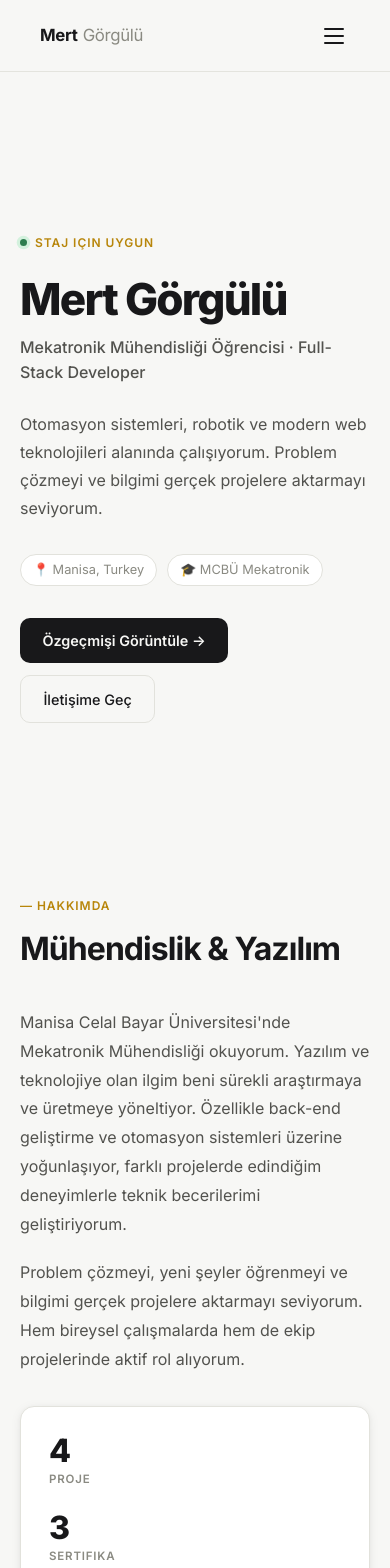
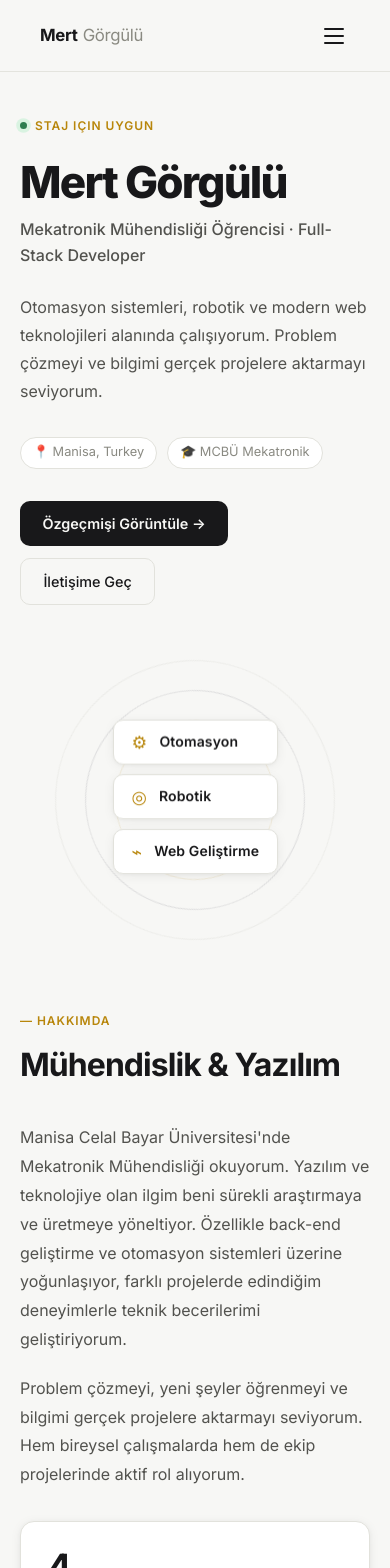
Before and after one commit to m3rtg/Mert-site, a SvelteKit app: page / in a window 390 px wide. Shown: the top 1568 px of the page. Built offline with nearby package versions, Linux system fonts and the light colour scheme.

Commit message:
fix: mobile UI bug fixes

```diff
--- a/src/routes/+page.svelte
+++ b/src/routes/+page.svelte
@@ -726,10 +726,41 @@
      RESPONSIVE
   ══════════════════════════════ */
   @media (max-width: 768px) {
+    .hero-section {
+      min-height: auto;
+      padding-top: 2rem;
+      padding-bottom: 2rem;
+    }
     .hero-grid {
       grid-template-columns: 1fr;
+      gap: 2.5rem;
     }
-    .hero-graphic { display: none; }
+    .hero-graphic {
+      height: 310px;
+      width: 100%;
+      display: flex;
+      align-items: center;
+      justify-content: center;
+      overflow: hidden;
+    }
+    .geo-1 {
+      width: 220px;
+      height: 220px;
+    }
+    .geo-2 {
+      width: 160px;
+      height: 160px;
+    }
+    .geo-3 {
+      width: 280px;
+      height: 280px;
+    }
+    .label-cluster {
+      gap: 0.6rem;
+    }
+    .label-item {
+      padding: 0.65rem 1.1rem;
+    }
     .about-grid {
       grid-template-columns: 1fr;
       gap: 2rem;
@@ -739,6 +770,6 @@
       gap: 0.5rem;
     }
     .project-meta { flex-direction: row; align-items: center; }
-    .section { padding: 4rem 1.25rem 0; }
+    .section { padding: 3.5rem 1.25rem 0; }
   }
 </style>
```
